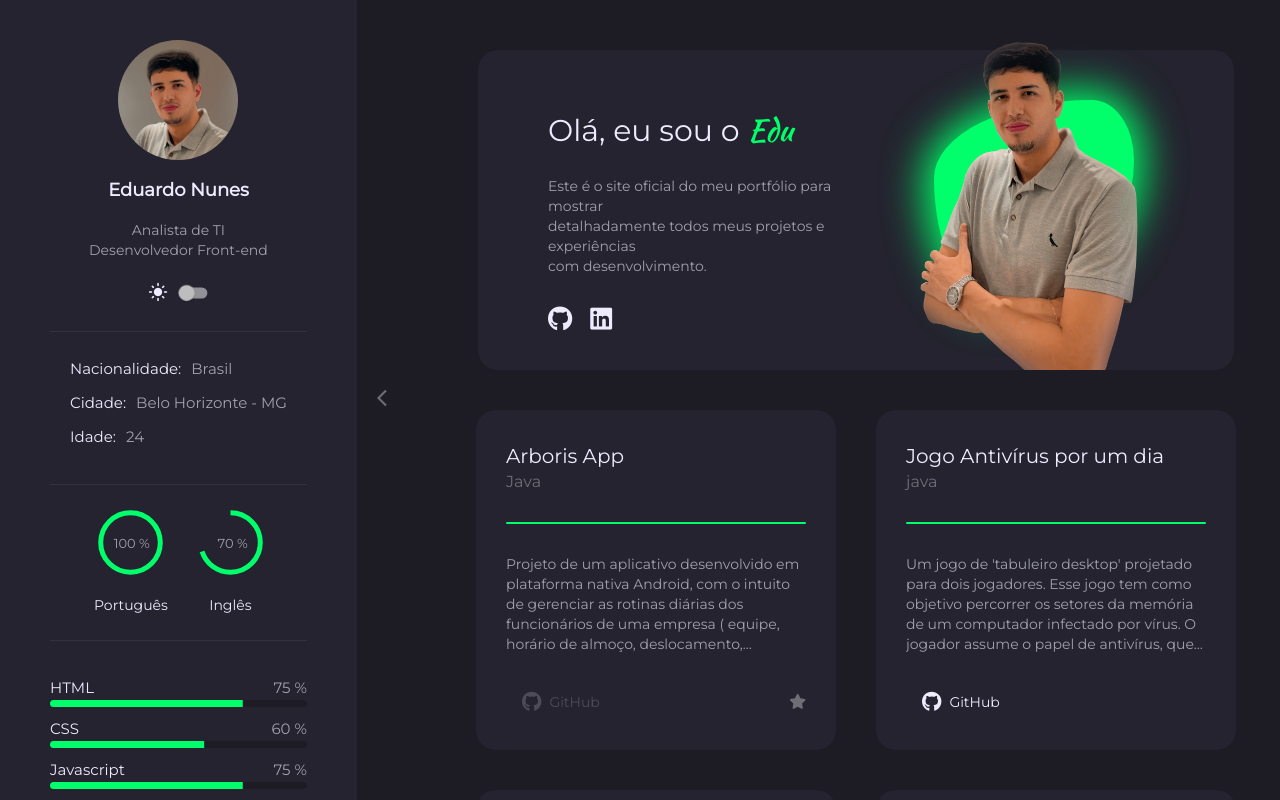
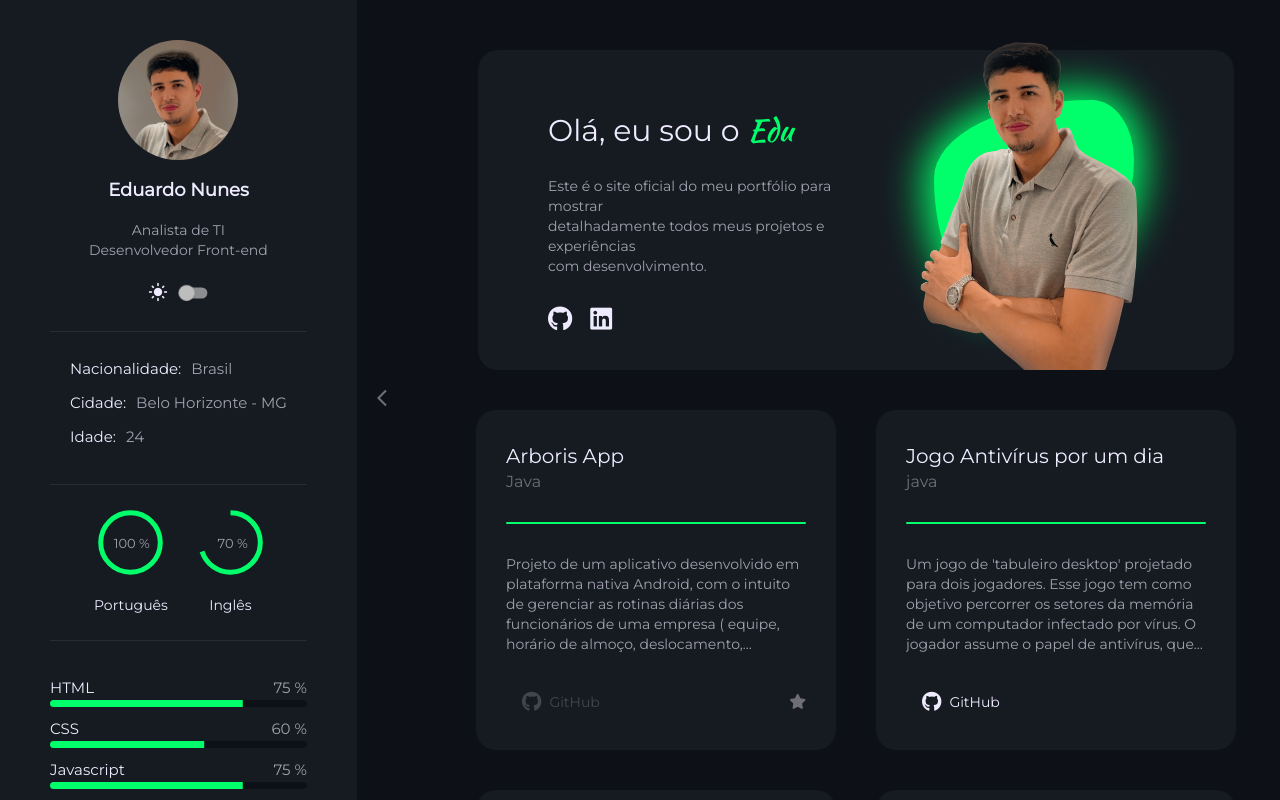
Before and after one commit to eduardo-n/meu-portfolio, an Angular app: page /home in a window 1280 px wide. Built offline with nearby package versions, Linux system fonts and the light colour scheme.

Commit message:
Ajuste nas cores de tema escuro

```diff
--- a/src/assets/themes/_themes.scss
+++ b/src/assets/themes/_themes.scss
@@ -1,7 +1,7 @@
 
 :root {
-  --primary-color: #1d1c25;
-  --primary-color-2:  #24232F;
+  --primary-color: #0d1117;
+  --primary-color-2:  #161b22;
   --secondary-color: #00ff6a;
   --text-color: #eeebff;
   --text-color-2: #a2a0af;
```
